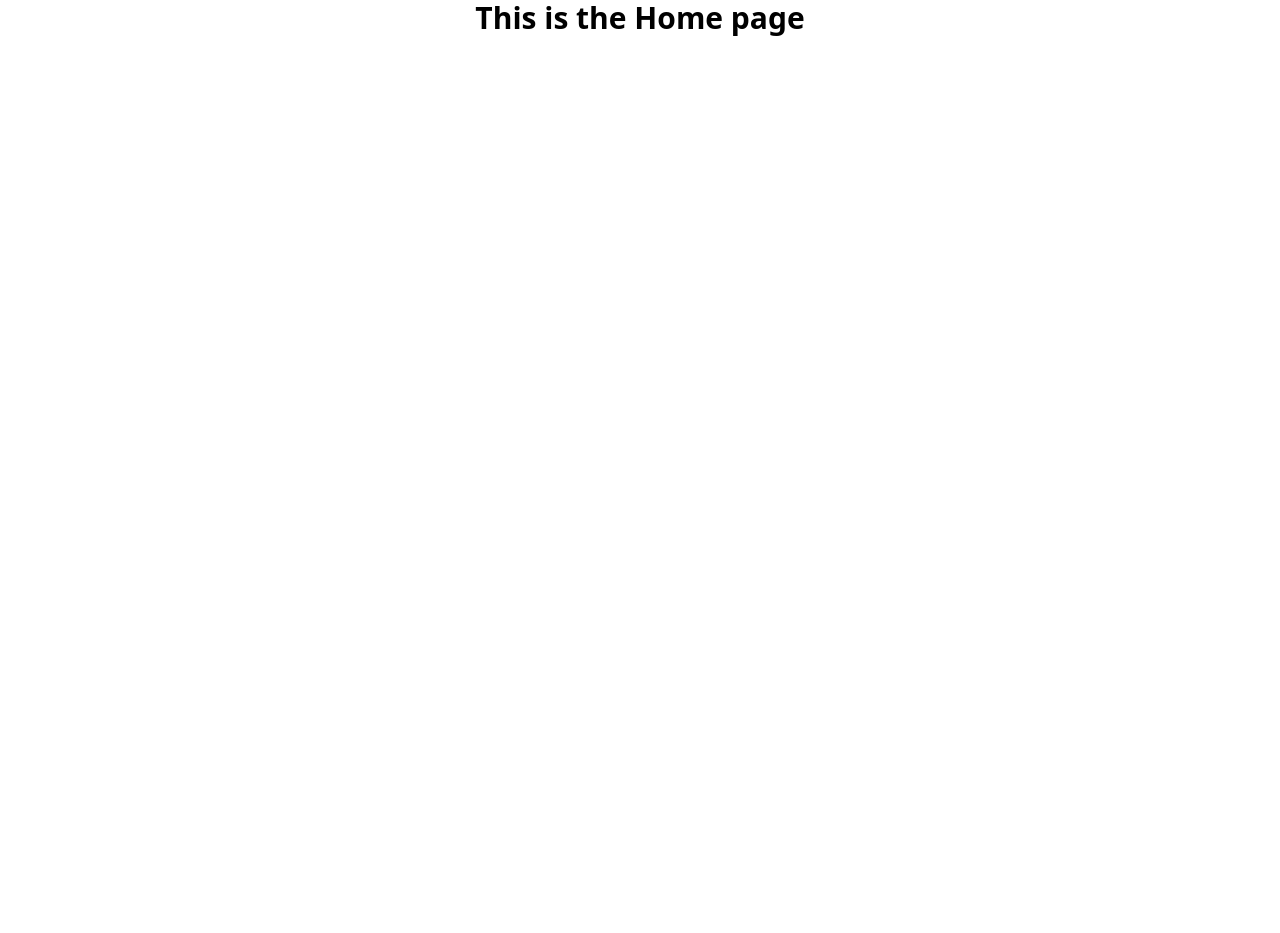
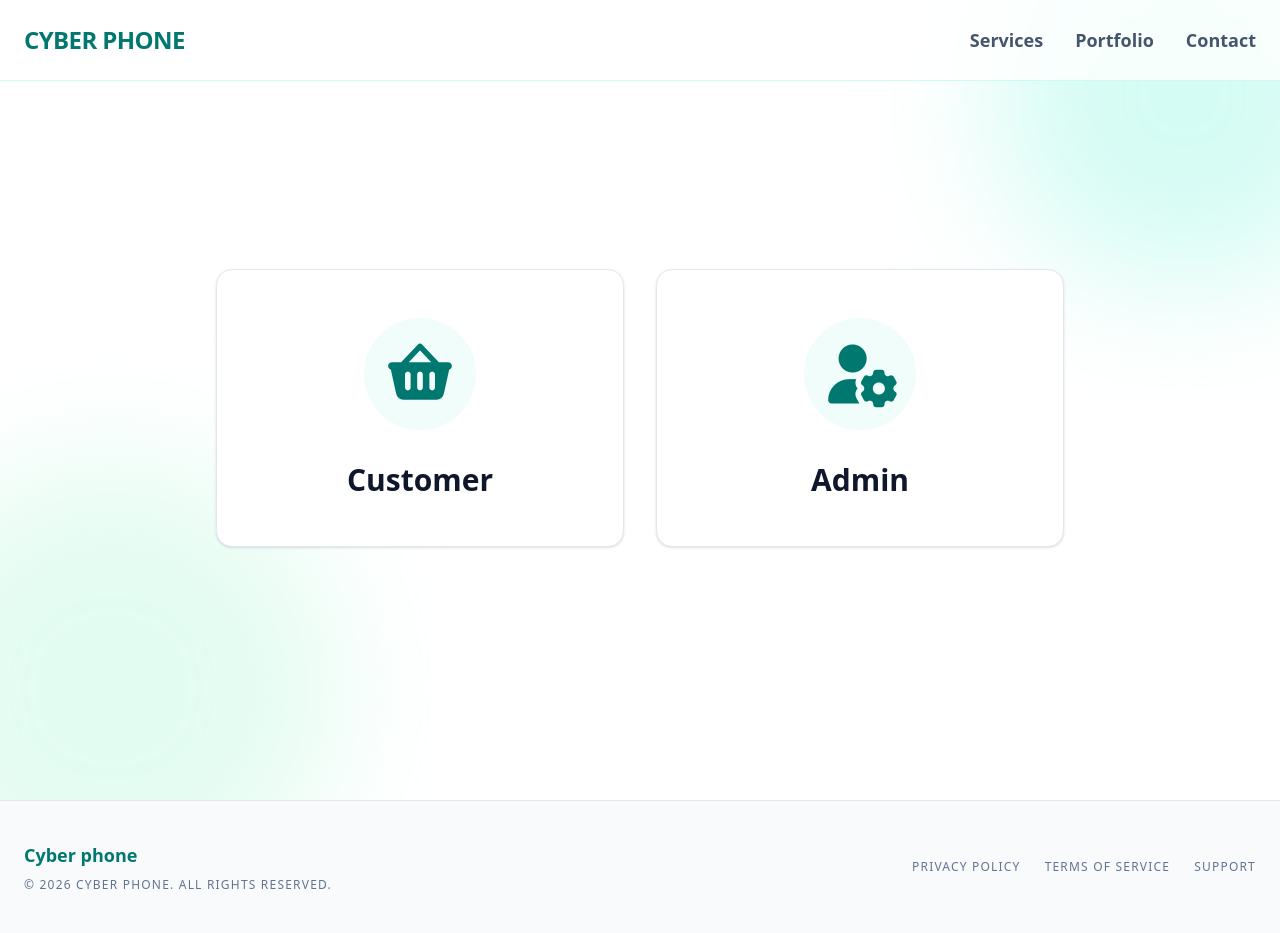
Before and after one commit to ThaoViTruong/BC95_BT_Capstone_JS, a plain HTML site: page index.html in a window 1280 px wide. Before the commit the page ends 800 px from the top, so only its background shows below. Drawn offline with nearby package versions, Linux system fonts and the light colour scheme.

Commit message:
Complete Home page interface.

```diff
--- a/index.html
+++ b/index.html
@@ -1,13 +1,123 @@
-<!DOCTYPE html>
+<!doctype html>
 <html lang="en">
-<head>
-    <meta charset="UTF-8">
-    <meta name="viewport" content="width=device-width, initial-scale=1.0">
+  <head>
+    <meta charset="UTF-8" />
+    <meta name="viewport" content="width=device-width, initial-scale=1.0" />
     <title>Home page</title>
-    <!-- library -->
     <script src="https://cdn.jsdelivr.net/npm/@tailwindcss/browser@4"></script>
-</head>
-<body>
-    <h1 class="text-3xl font-bold text-center">This is the Home page</h1>
-</body>
+    <link
+      rel="stylesheet"
+      href="https://cdnjs.cloudflare.com/ajax/libs/font-awesome/7.0.1/css/all.min.css"
+      integrity="sha512-2SwdPD6INVrV/lHTZbO2nodKhrnDdJK9/kg2XD1r9uGqPo1cUbujc+IYdlYdEErWNu69gVcYgdxlmVmzTWnetw=="
+      crossorigin="anonymous"
+      referrerpolicy="no-referrer"
+    />
+  </head>
+  <body>
+    <nav
+      class="fixed inset-x-0 top-0 z-50 border-b border-teal-100 bg-white/80 backdrop-blur"
+    >
+      <div
+        class="mx-auto flex h-20 max-w-7xl items-center justify-between px-6"
+      >
+        <div class="flex items-center gap-2">
+          <span
+            class="text-2xl font-bold uppercase tracking-tight text-teal-700"
+            >Cyber phone</span
+          >
+        </div>
+        <div
+          class="hidden  items-center gap-8 text-sm font-semibold text-slate-600 md:flex"
+        >
+          <a
+            class="transition-colors hover:text-teal-600 text-lg"
+            href="#"
+            >Services</a
+          >
+          <a
+            class="transition-colors hover:text-teal-600 text-lg"
+            href="#"
+            >Portfolio</a
+          >
+          <a
+            class="transition-colors hover:text-teal-600 text-lg"
+            href="#"
+            >Contact</a
+          >
+        </div>
+      </div>
+    </nav>
+    <main
+      class="relative flex min-h-screen items-center justify-center overflow-hidden pt-24 pb-20"
+    >
+      <div
+        class="absolute -top-24 -right-24 -z-10 h-96 w-96 rounded-full bg-teal-200/40 blur-3xl"
+      ></div>
+      <div
+        class="absolute -bottom-28 -left-28 -z-10 h-[28rem] w-[28rem] rounded-full bg-emerald-200/30 blur-3xl"
+      ></div>
+      <div class="mx-auto w-full max-w-4xl px-6">
+        <div class="grid gap-8 md:grid-cols-2">
+          <a class="group block" href="#">
+            <div
+              class="flex h-full flex-col items-center justify-center rounded-2xl border border-slate-200 bg-white p-12 shadow-sm transition hover:-translate-y-2 hover:shadow-lg"
+            >
+              <div
+                class="mb-8 flex h-28 w-28 items-center justify-center rounded-full bg-teal-50 transition group-hover:scale-110"
+              >
+                <i
+                  class="fa-solid fa-basket-shopping text-6xl text-teal-700"
+                ></i>
+              </div>
+              <h2 class="text-center text-3xl font-bold text-slate-900">
+                Customer</h2>
+            </div>
+          </a>
+          <a class="group block" href="#">
+            <div
+              class="flex h-full flex-col items-center justify-center rounded-2xl border border-slate-200 bg-white p-12 shadow-sm transition hover:-translate-y-2 hover:shadow-lg"
+            >
+              <div
+                class="mb-8 flex h-28 w-28 items-center justify-center rounded-full bg-teal-50 transition group-hover:scale-110"
+              >
+                <i class="fa-solid fa-user-gear text-6xl text-teal-700"></i>
+              </div>
+              <h2 class="text-center text-3xl font-bold text-slate-900">Admin</h2>
+            </div>
+          </a>
+        </div>
+      </div>
+    </main>
+    <footer class="border-t border-slate-200 bg-slate-50 py-10">
+      <div
+        class="mx-auto flex max-w-7xl flex-col items-center justify-between gap-6 px-6 text-center md:flex-row md:text-left"
+      >
+        <div>
+          <span class="text-lg font-bold text-teal-700">Cyber phone</span>
+          <p class="mt-2 text-xs uppercase tracking-widest text-slate-500">
+            © 2026 Cyber phone. All rights reserved.
+          </p>
+        </div>
+        <div
+          class="flex flex-wrap justify-center gap-6 text-xs uppercase tracking-widest text-slate-500"
+        >
+          <a
+            class="transition-colors hover:text-teal-600 hover:underline"
+            href="#"
+            >Privacy Policy</a
+          >
+          <a
+            class="transition-colors hover:text-teal-600 hover:underline"
+            href="#"
+            >Terms of Service</a
+          >
+          <a
+            class="transition-colors hover:text-teal-600 hover:underline"
+            href="#"
+            >Support</a
+          >
+        </div>
+      </div>
+    </footer>
+  </body>
 </html>
```
